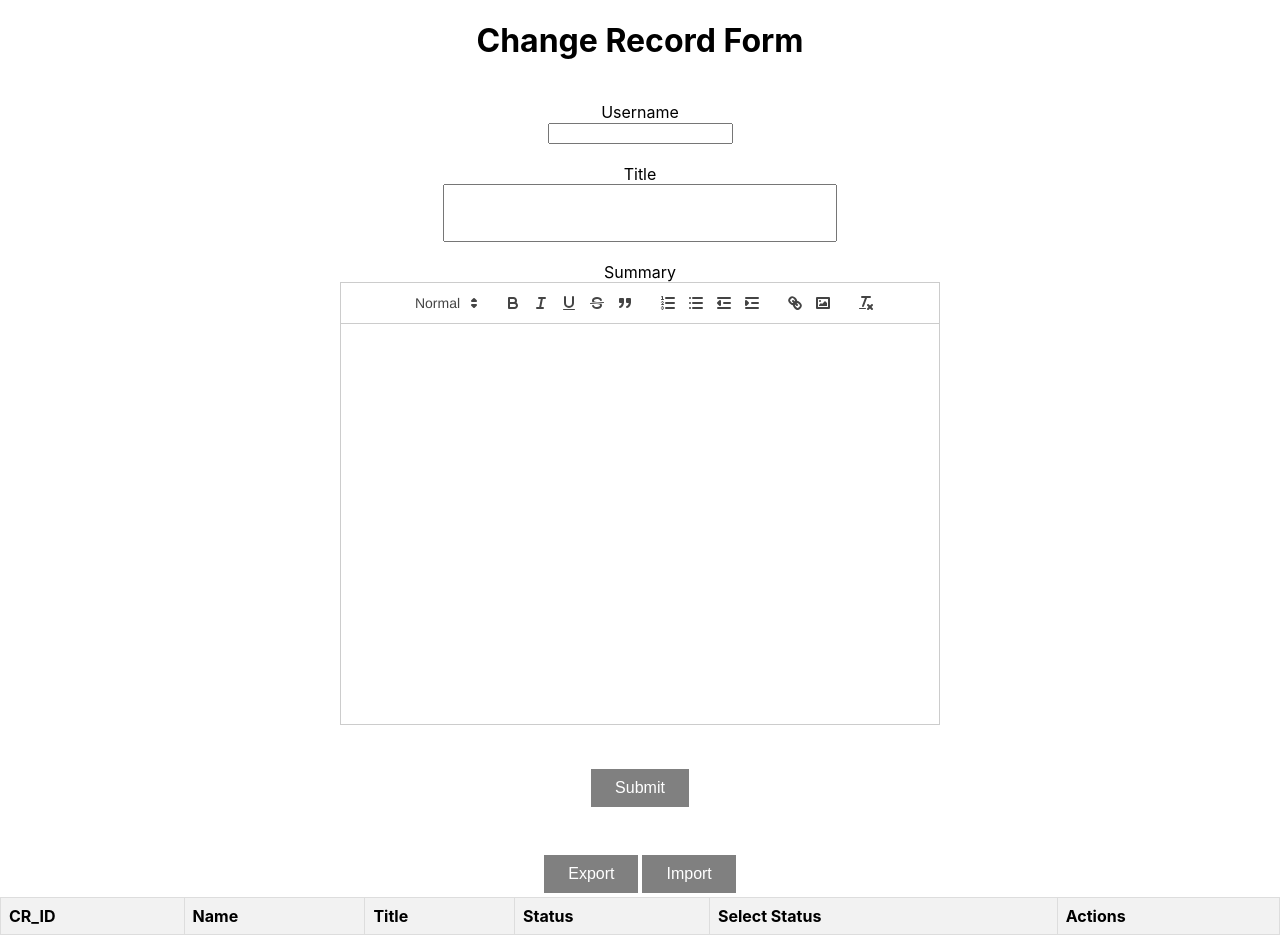
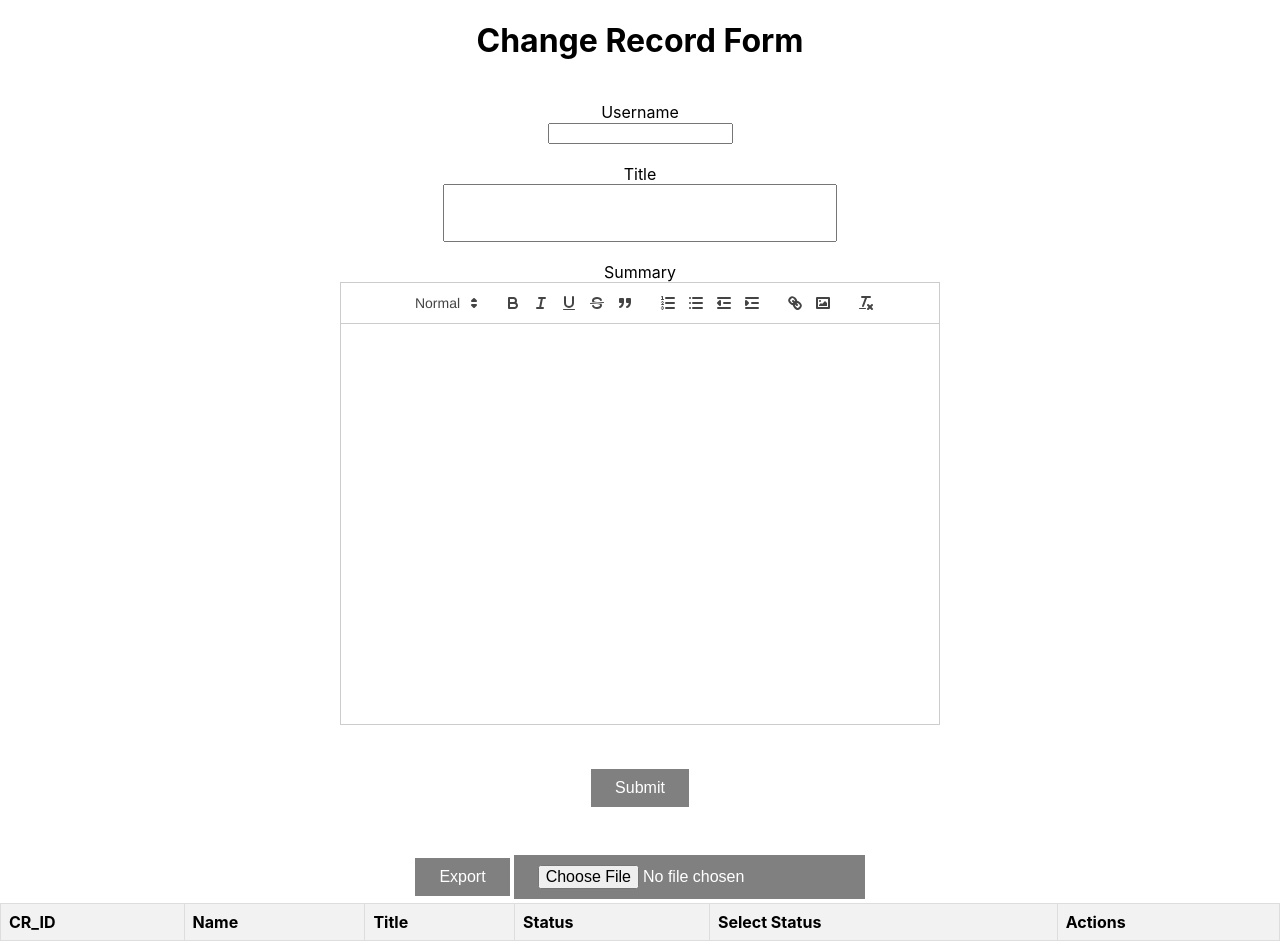
Before and after one commit to varunsesh/Change_Record_Forms, a React (Create React App) app in the folder cr_react_app/: page / in a window 1280 px wide. Shown: the top 952 px of the page. Built offline with nearby package versions, Linux system fonts and the light colour scheme.

Commit message:
Feature updates: Added import export db. Edit button on UI

```diff
--- a/cr_react_app/src/Components/FormView.js
+++ b/cr_react_app/src/Components/FormView.js
@@ -4,8 +4,9 @@ import FormSubmit from './FormSubmit';
 import DropdownMenu from "./Dropdown";
 import PopupCard from './PopupCard';
 import "../styles.css";
-import { initDB, Stores, getStoreData, deleteData, updateStatusData } from '../DbStores/models.ts';
+import { initDB, Stores, getStoreData, deleteData, updateStatusData, addData } from '../DbStores/models.ts';
 import {saveAs} from 'file-saver';
+
 
 export class FormView extends Component {
     constructor(props) {
@@ -18,7 +19,7 @@ export class FormView extends Component {
          isPopupVisible: false, // State to control the visibility of the pop-up card
          selectedRowData: null, // Store data for the selected row,
          isDBReady: false,
-         setIsDBReady: false
+         setIsDBReady: false,
       }
     }
 
@@ -90,9 +91,6 @@ export class FormView extends Component {
     console.log`state updated`;
   }
 
-  importDB = ()=>{
-    console.log("importing the DB");
-  }
   exportDB = ()=>{
     console.log(`exporting entire DB`);
     const users = getStoreData(Stores.Users);
@@ -104,12 +102,27 @@ export class FormView extends Component {
     });
   }
 
+  importDB = (e)=>{
+    const fileReader = new FileReader();
+    fileReader.readAsText(e.target.files[0], "UTF-8");
+    fileReader.onload = (e) => {
+      const importData = JSON.parse(e.target.result);
+      for (let dat in importData){
+        addData(Stores.Users, importData[dat]).then((e)=>{ this.setState((prevState) => ({data: [...prevState.data, e]}));});
+      }
+
+    };
+
+
+
+  }
+
   render() {
     return (
       <div>
         <br/><br/>
         <button className=' button button1' type='button' onClick={this.exportDB}>Export</button>
-        <button className='button button1' type='button' onClick={this.importDB}>Import</button>
+        <input type="file" className='button button1' onChange={this.importDB} Import/>
         <table className="nice-table">
             <thead>
             <tr>
--- a/cr_react_app/src/DbStores/models.ts
+++ b/cr_react_app/src/DbStores/models.ts
@@ -50,9 +50,10 @@ export const initDB = (): Promise<boolean> => {
 export const addData = <T>(storeName: string, data: T): Promise<T|string|null> => {
   return new Promise((resolve) => {
     let id  = null;
+    ///console.log(`addData = ${data}`);
     request = indexedDB.open(db_name, version);
     request.onsuccess = (e) => {
-      console.log('request.onsuccess - addData', data);
+      //console.log('request.onsuccess - addData', data);
       db = e.target.result;
       const tx = db.transaction(storeName, 'readwrite');
       const store = tx.objectStore(storeName);
```
